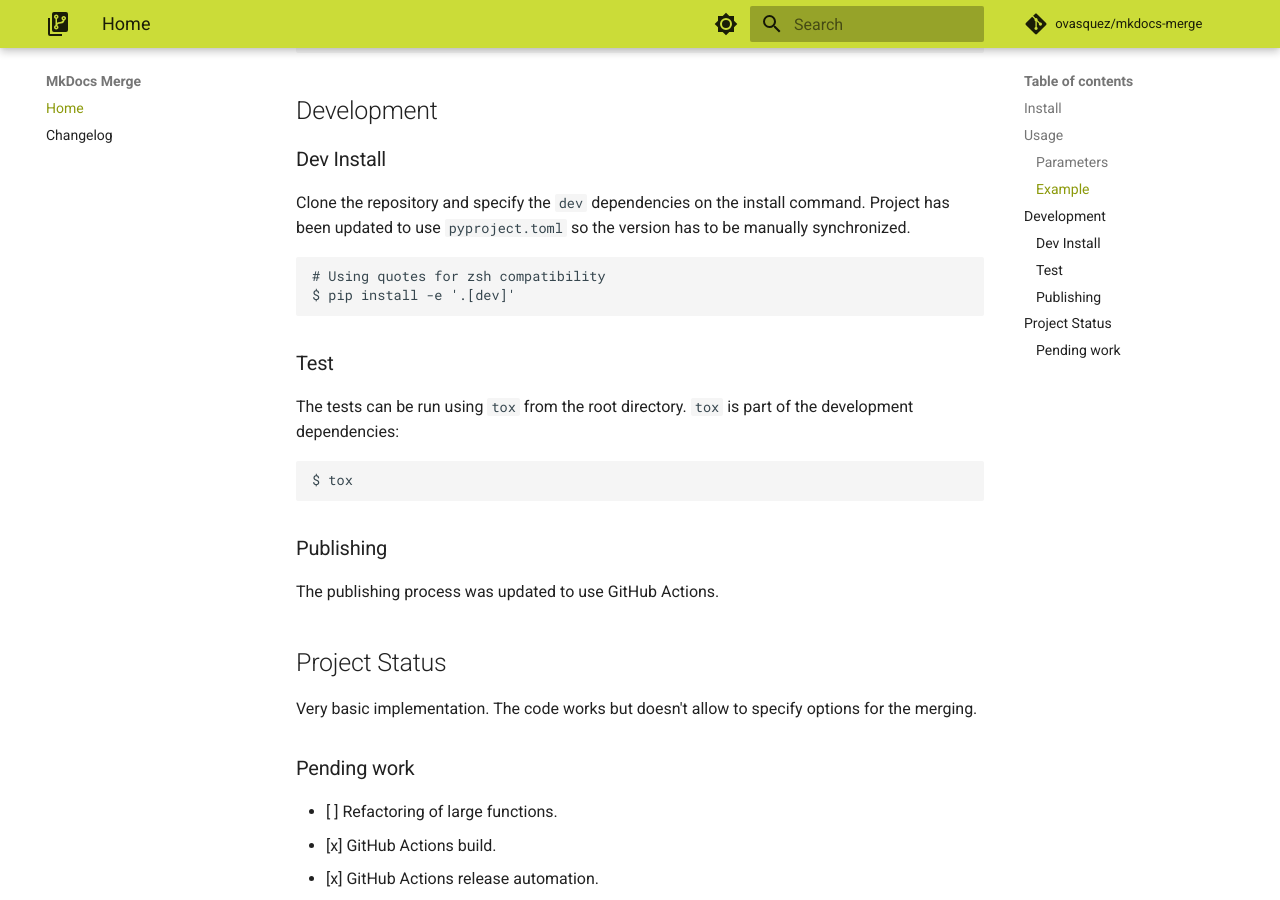
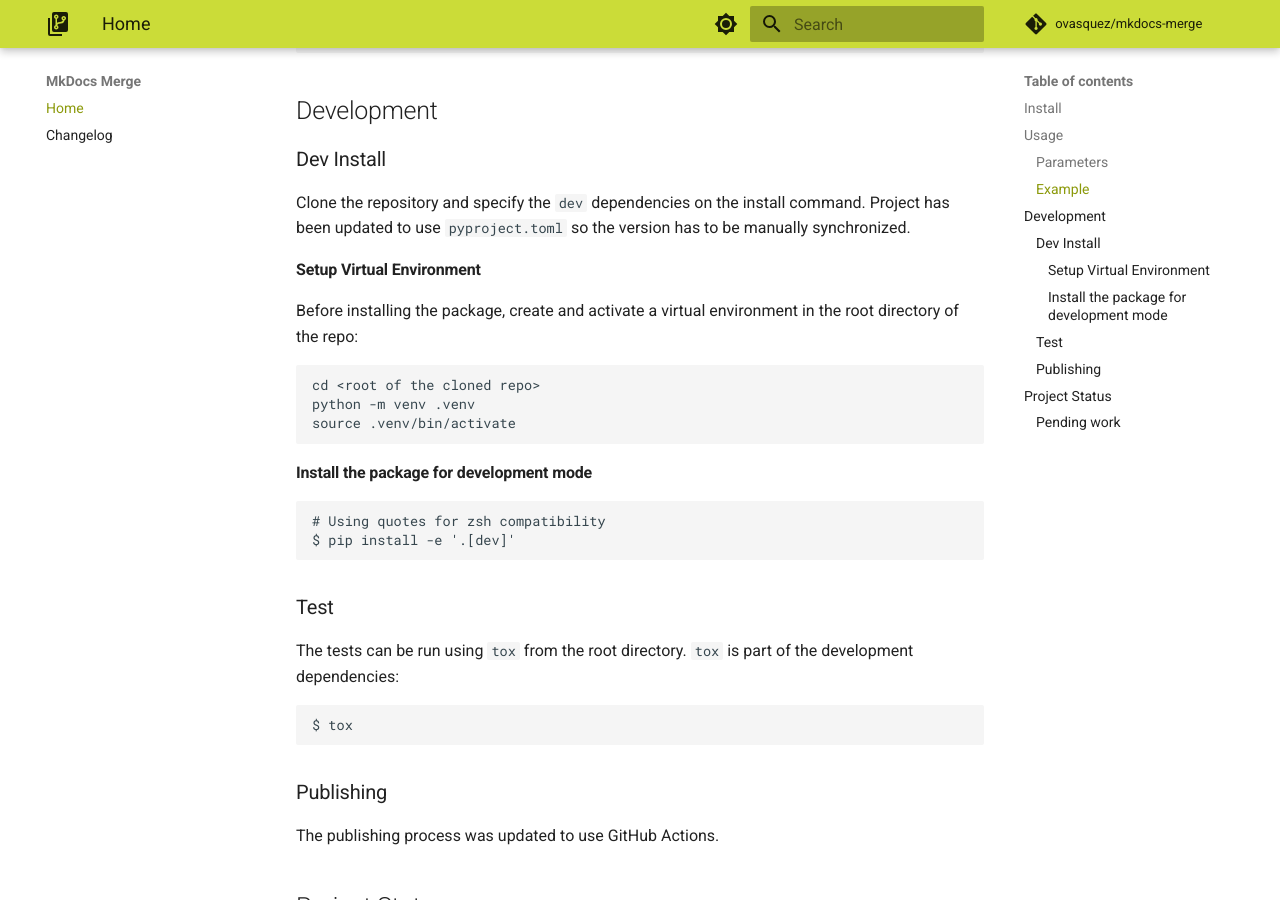
Before and after one commit to ovasquez/mkdocs-merge, an MkDocs documentation site: the page built from docs/index.md, in a window 1280 px wide and 900 px high, scrolled down 1423 px. Built offline with MkDocs 1.6.1 and Material for MkDocs 9.7.7, drawn with Linux system fonts in a browser that asks for light colours; comment, search, counter and statistics services are not loaded.

````diff
--- a/docs/index.md
+++ b/docs/index.md
@@ -71,6 +71,18 @@ nav:
 Clone the repository and specify the `dev` dependencies on the install command.
 Project has been updated to use `pyproject.toml` so the version has to be manually synchronized.
 
+#### Setup Virtual Environment
+
+Before installing the package, create and activate a virtual environment in the root directory of the repo:
+
+```bash
+cd <root of the cloned repo>
+python -m venv .venv
+source .venv/bin/activate
+```
+
+#### Install the package for development mode
+
 ```bash
 # Using quotes for zsh compatibility
 $ pip install -e '.[dev]'
--- a/mkdocsmerge/__init__.py
+++ b/mkdocsmerge/__init__.py
@@ -2,4 +2,4 @@
 """Init module of MkDocs Merge"""
 
 
-__version__ = '0.9.0'
+__version__ = "0.10.0"
--- a/pyproject.toml
+++ b/pyproject.toml
@@ -4,7 +4,7 @@ build-backend = "setuptools.build_meta"
 
 [project]
 name = "mkdocs-merge"
-version = "0.9.0"
+version = "0.10.0"
 description = "Tool to merge multiple MkDocs sites into a single directory"
 readme = "README.md"
 license = { text = "MIT" }
````
Also changed, not shown: README.md (+12 -0 lines), docs/changelog.md (+4 -0 lines), 3 other files.
